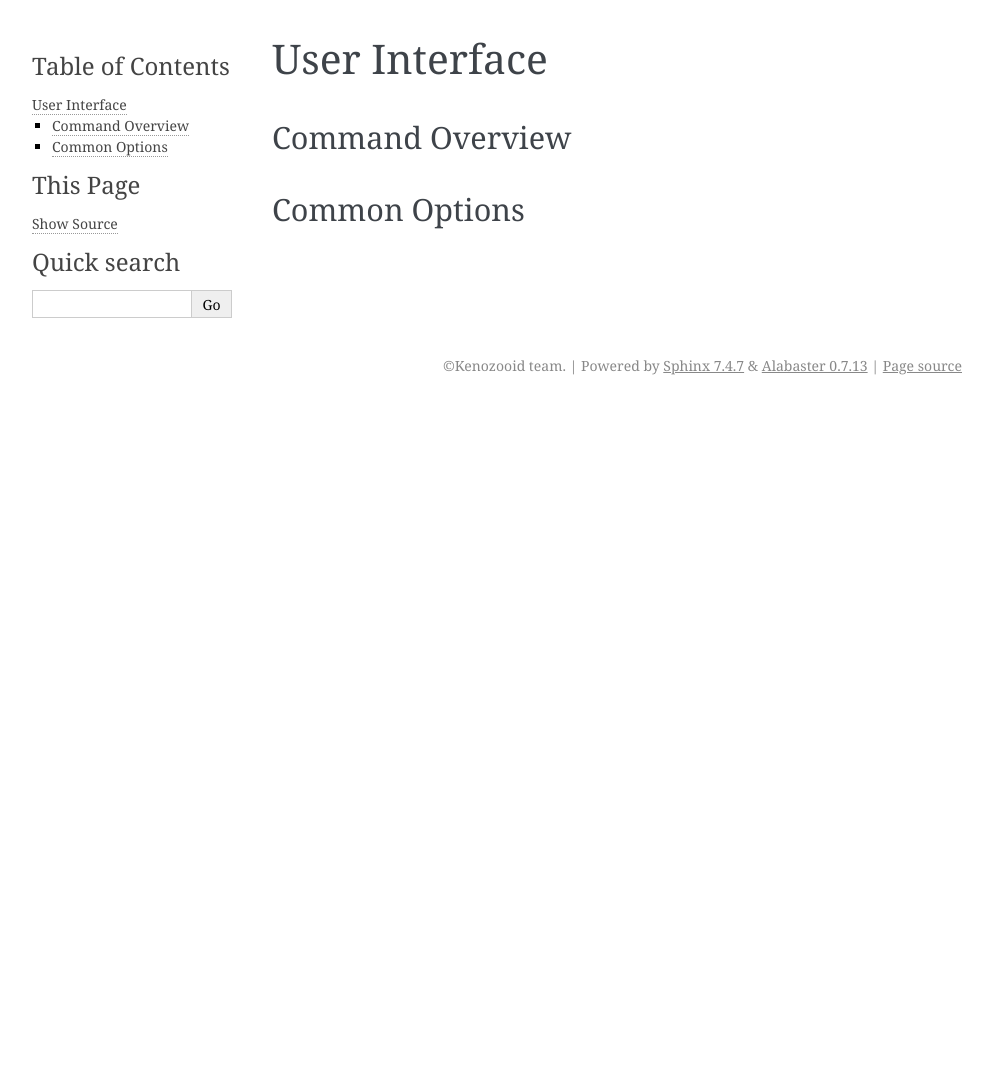
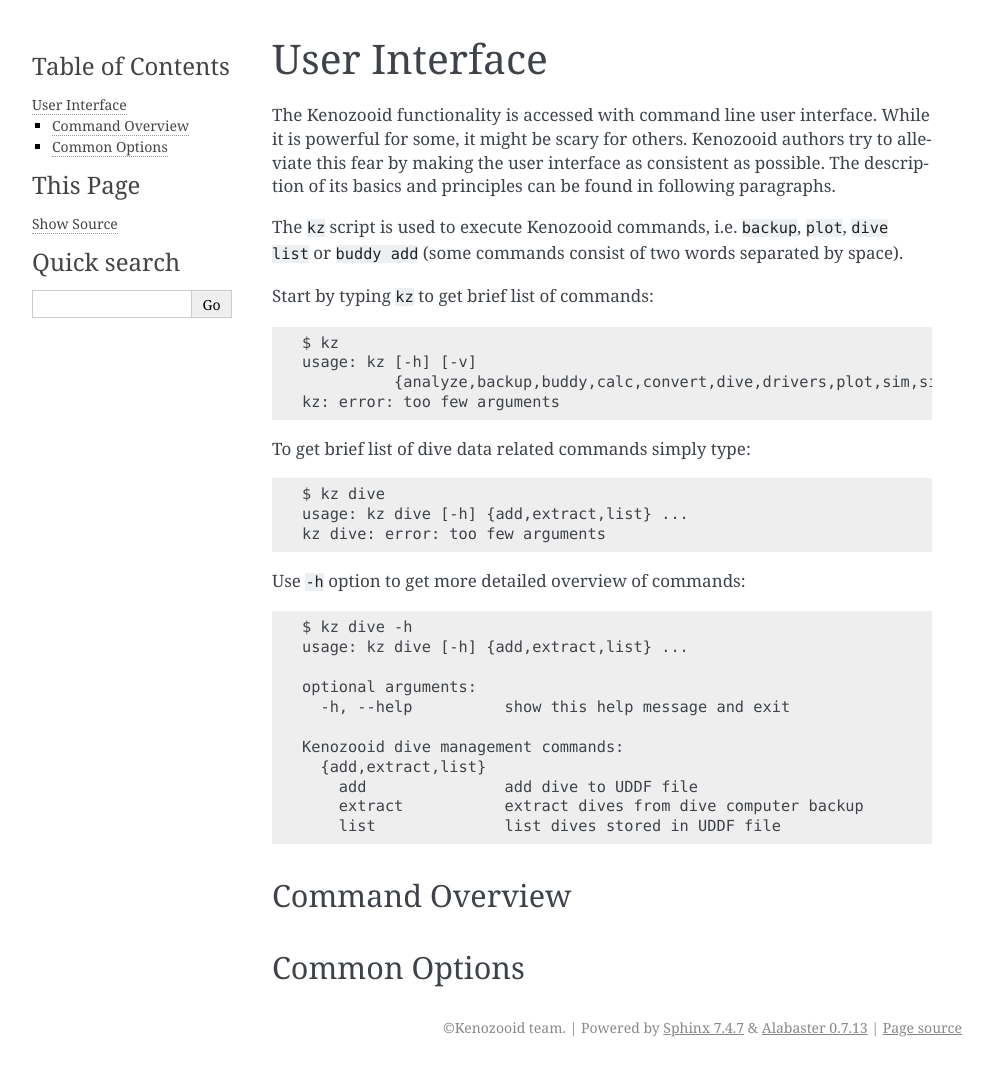
Before and after one commit to gitGNU/gnu_kenozooid, a Sphinx documentation site: the page built from doc/user/ui.rst, in a window 1280 px wide. Shown: the whole page, without its empty margins (148-1141 px from the left). Built offline with Sphinx 7.4.7, drawn with Linux system fonts in a browser that asks for light colours; before the commit the page ends 900 px from its top, so only the background shows below that.

Commit message:
- described basics of kenozooid ui in user manual - track commands execution in user manual with cmd-out annotation

```diff
--- a/doc/user/ui.rst
+++ b/doc/user/ui.rst
@@ -2,7 +2,46 @@
 
 User Interface
 ==============
-..  concept
+The Kenozooid functionality is accessed with command line user interface.
+While it is powerful for some, it might be scary for others. Kenozooid
+authors try to alleviate this fear by making the user interface as
+consistent as possible. The description of its basics and principles can be
+found in following paragraphs.
+
+The ``kz`` script is used to execute Kenozooid commands, i.e. ``backup``,
+``plot``, ``dive list`` or ``buddy add`` (some commands consist of two
+words separated by space).
+
+.. cmd-out: kz
+Start by typing ``kz`` to get brief list of commands::
+
+    $ kz
+    usage: kz [-h] [-v]
+              {analyze,backup,buddy,calc,convert,dive,drivers,plot,sim,site} ...
+    kz: error: too few arguments
+
+
+.. cmd-out: kz dive
+To get brief list of dive data related commands simply type::
+
+    $ kz dive
+    usage: kz dive [-h] {add,extract,list} ...
+    kz dive: error: too few arguments
+
+.. cmd-out: kz dive -h
+Use ``-h`` option to get more detailed overview of commands::
+
+    $ kz dive -h
+    usage: kz dive [-h] {add,extract,list} ...
+
+    optional arguments:
+      -h, --help          show this help message and exit
+
+    Kenozooid dive management commands:
+      {add,extract,list}
+        add               add dive to UDDF file
+        extract           extract dives from dive computer backup
+        list              list dives stored in UDDF file
 
 Command Overview
 ----------------
```
Also changed, not shown: doc/user/qt.rst (+11 -30 lines).
